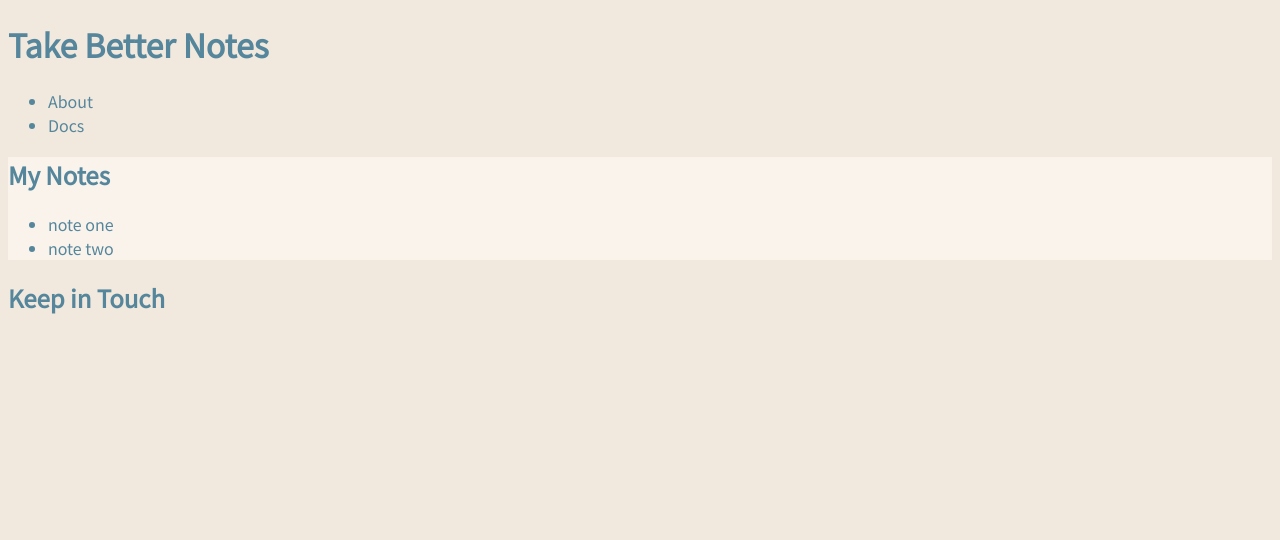
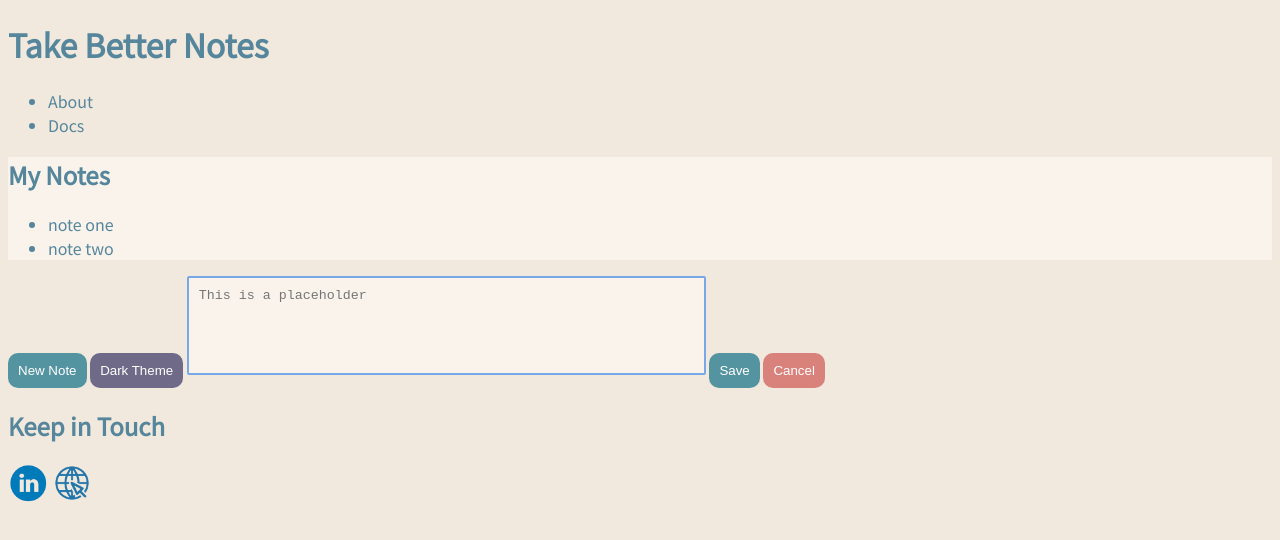
Before and after one commit to victortran1449/assignment_1, a plain HTML site: page index.html in a window 1280 px wide. Drawn offline with Linux system fonts and the light colour scheme.

Commit message:
adds buttons, note area, and images to page with css

```diff
--- a/index.html
+++ b/index.html
@@ -6,7 +6,10 @@
     <meta name="viewport" content="width=device-width, initial-scale=1.0" />
     <title>Document</title>
     <link rel="stylesheet" href="stylesheets/stylesheet.css" />
-    <link href="https://fonts.googleapis.com/css2?family=Noto+Sans+JP:wght@300;400&display=swap" rel="stylesheet">
+    <link
+      href="https://fonts.googleapis.com/css2?family=Noto+Sans+JP:wght@300;400&display=swap"
+      rel="stylesheet"
+    />
   </head>
   <body>
     <header>
@@ -26,10 +29,33 @@
       </ul>
     </aside>
     <main>
-      <section></section>
+      <section>
+        <button class="new-note button">New Note</button>
+        <button class="dark-theme button">Dark Theme</button>
+        <textarea
+          id="note-area"
+          rows="5"
+          cols="60"
+          placeholder="This is a placeholder"
+        ></textarea>
+        <button class="save button">Save</button>
+        <button class="cancel button">Cancel</button>
+      </section>
     </main>
     <footer>
       <h2>Keep in Touch</h2>
+      <img
+        src="images/linkedin.png"
+        alt="linkedin logo"
+        width="40"
+        height="40"
+      />
+      <img
+        src="images/internet.png"
+        alt="internet logo"
+        width="40"
+        height="40"
+      />
     </footer>
   </body>
 </html>
--- a/stylesheets/stylesheet.css
+++ b/stylesheets/stylesheet.css
@@ -1,8 +1,31 @@
 body {
-    background-color: #f2e9de;
-    color: #55869b;
-    font-family: 'Noto Sans JP', sans-serif;
+  background-color: #f2e9de;
+  color: #55869b;
+  font-family: "Noto Sans JP", sans-serif;
 }
 aside {
-    background-color: #f9f3ec;
+  background-color: #f9f3ec;
 }
+.button {
+  color: white;
+  border: 0px;
+  border-radius: 10px;
+  padding: 10px;
+}
+.new-note,
+.save {
+  background-color: #5394a0;
+}
+.dark-theme {
+  background-color: #6f6a87;
+}
+.cancel {
+  background-color: #d9827c;
+}
+#note-area {
+  background-color: #f9f3ec;
+  border: 2px solid #79a8e9;
+  border-radius: 2px;
+  resize: none;
+  padding: 10px;
+}
```
Also changed, not shown: images/internet.png (added), images/linkedin.png (added). Lines whose indentation alone changed are shown as unchanged.
